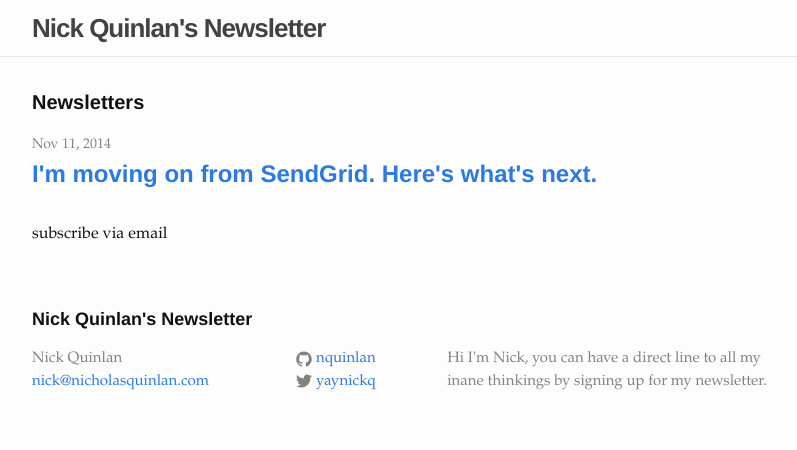
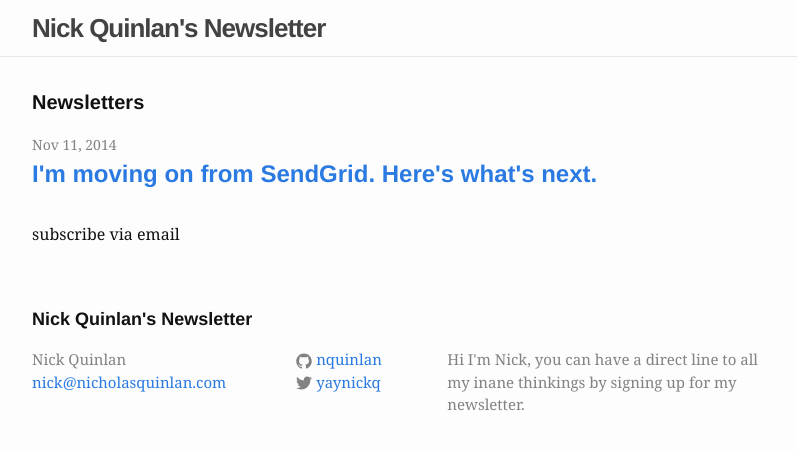
Before and after one commit to nquinlan/newsletter, a Jekyll site: the page built from list.html, in a window 1280 px wide. Shown: the top 450 px of the page, without its empty margins (238-1035 px from the left). Built offline with Jekyll 4.4.1, drawn with Linux system fonts in a browser that asks for light colours; a script that is not in the unit is left out.

Commit message:
changed font

```diff
--- a/css/main.scss
+++ b/css/main.scss
@@ -6,7 +6,7 @@
 
 
 // Our variables
-$base-font-family: Cochin, Garamond, Georgia, serif;
+$base-font-family: Georgia, serif;
 $base-font-size:   16px;
 $small-font-size:  $base-font-size * 0.875;
 $base-line-height: 1.5;
```
